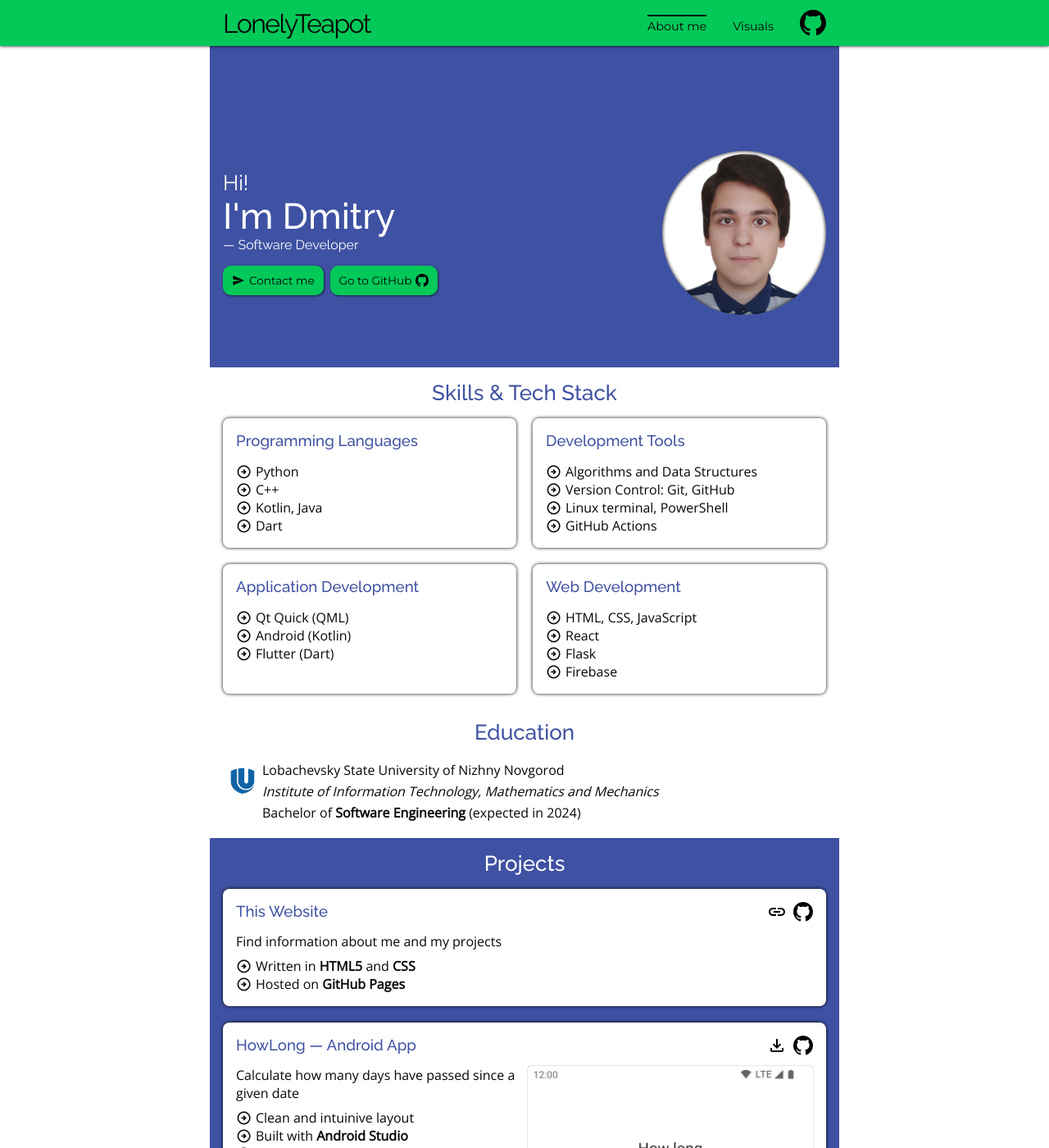
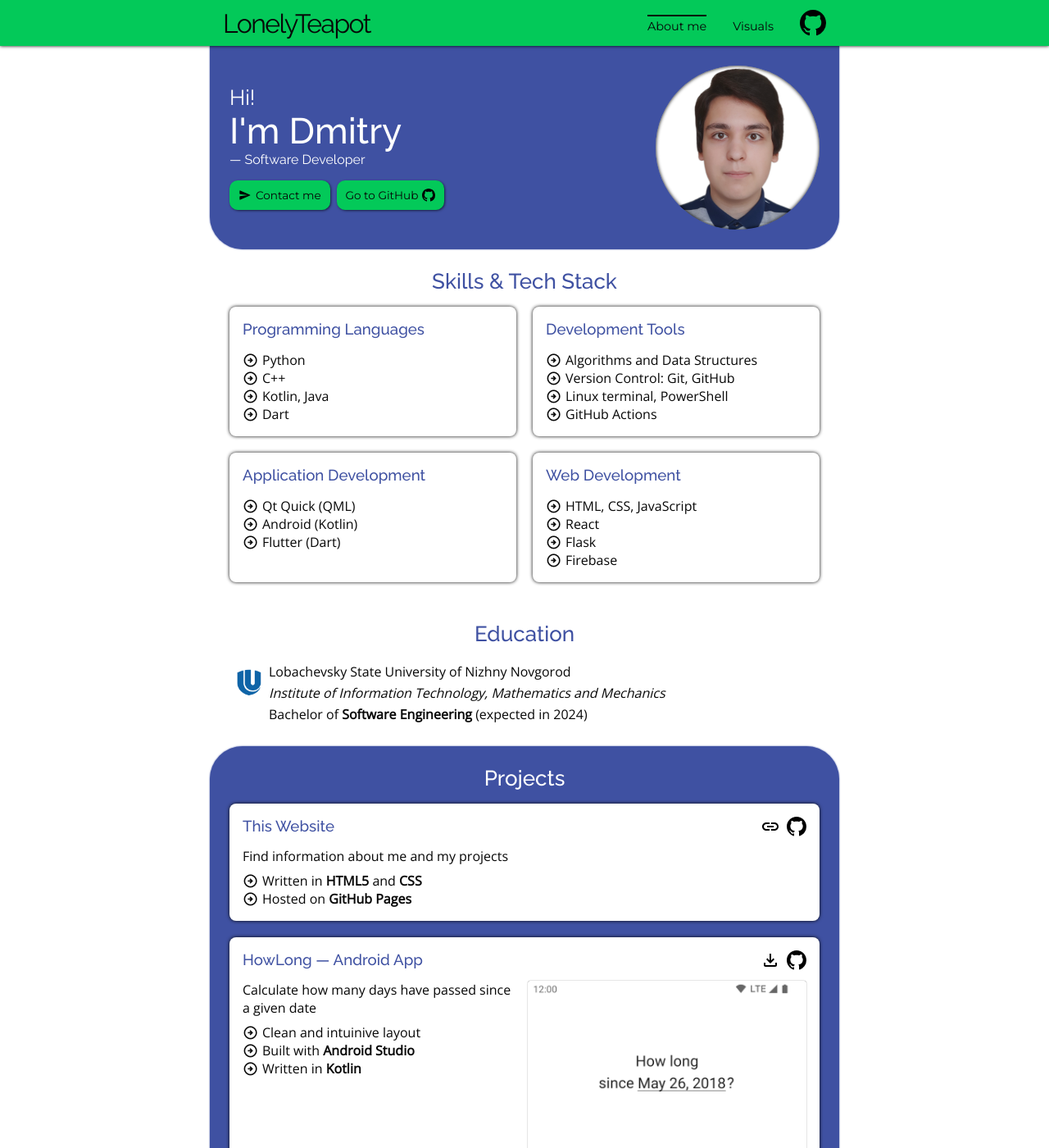
Before and after one commit to lonelyteapot/lonelyteapot.github.io, a Jekyll site: the page built from pages/index.html, in a window 1280 px wide and 1400 px high. Shown: the whole window at 82% size. Built offline with Jekyll 4.4.1, drawn with Linux system fonts in a browser that asks for light colours.

Commit message:
Make section style smoother

```diff
--- a/css/blocks/main.css
+++ b/css/blocks/main.css
@@ -9,8 +9,15 @@ main > section {
     display: flex;
     flex-direction: column;
     gap: 1rem;
-    padding: 1rem;
+    padding: min(3vw, 24px);
+    border-radius: min(5vw, 40px);
+    box-shadow: 0 0 2px var(--color-background);
     background-color: var(--color-background);
+}
+
+main > section:first-child {
+    border-top-left-radius: 0;
+    border-top-right-radius: 0;
 }
 
 main > section > h2 {
--- a/css/global.css
+++ b/css/global.css
@@ -31,8 +31,6 @@ html {
     --font-regular: 'Open Sans', sans-serif;
     --font-header: 'Raleway', sans-serif;
     --font-interact: 'Montserrat', sans-serif;
-
-    --side-padding: max(1rem, calc((100vw - 44rem) / 2));
 }
 
 html {
--- a/css/index.css
+++ b/css/index.css
@@ -2,8 +2,6 @@
     display: flex;
     flex-direction: row;
     align-items: center;
-    padding-top: min(10vw, 10rem);
-    padding-bottom: min(5vw, 5rem);
     z-index: 0;
 }
 
```
